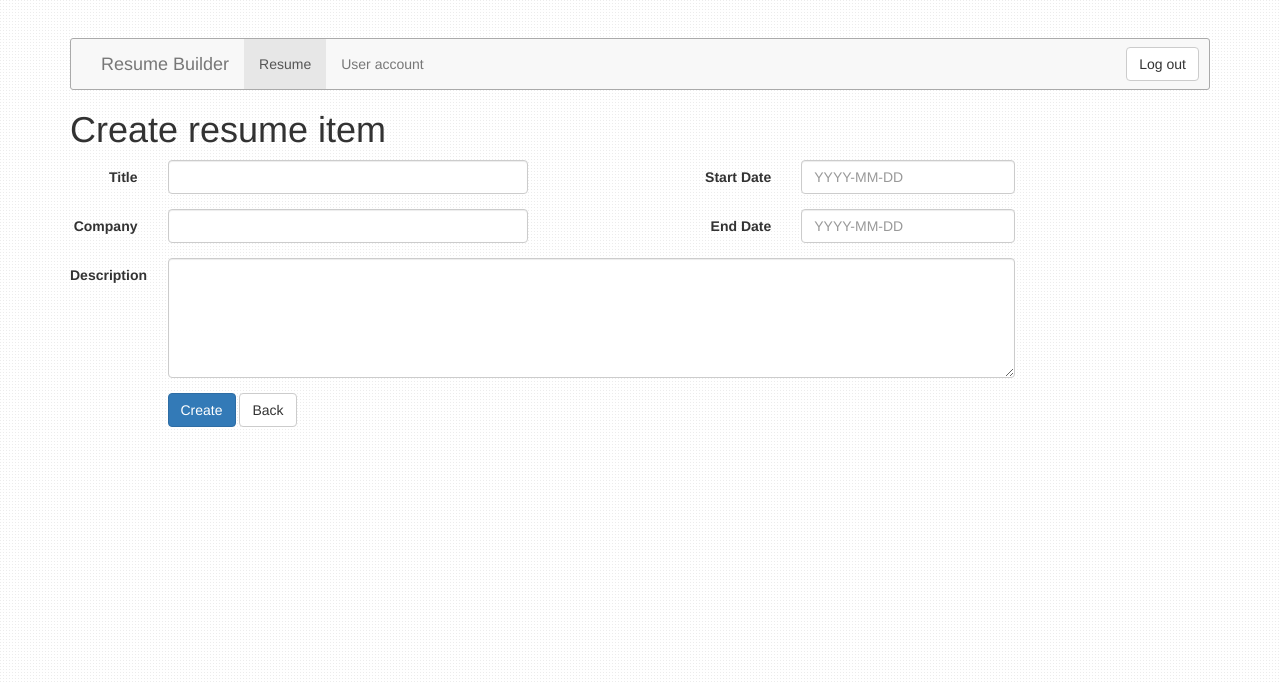
After one commit to toyg/django-resume-builder, a Django app: page /resume/item/create/ in a window 1280 px wide. The commit adds this page. Shown: the top 682 px of the page. Run offline with Django 3.2, Linux system fonts and the light colour scheme; the visitor is signed in with stand-in values (Sample User, id 1); some libraries are stand-ins or nearby versions.

Commit message:
Resume item creation and deletion

```diff
--- /dev/null
+++ b/apps/resume/forms.py
@@ -0,0 +1,13 @@
+from django import forms
+
+from models import ResumeItem
+
+
+class ResumeItemForm(forms.ModelForm):
+    """
+    A form for creating and editing resume items. Note that 'user' is not
+    included: it is always set to the requesting user.
+    """
+    class Meta:
+        model = ResumeItem
+        fields = ['title', 'company', 'start_date', 'end_date', 'description']
--- a/apps/resume/templates/resume/resume.html
+++ b/apps/resume/templates/resume/resume.html
@@ -64,10 +64,10 @@ Template for viewing a resume.
         <h4>{{ resume_item.company }}</h4>
         <h4>{{ resume_item.start_date | date:"M Y"}} - {% if resume_item.end_date %}{{ resume_item.end_date | date:"M Y"}}{% else %}Present{% endif %}</h4>
         {% if resume_item.description %}<p>{{ resume_item.description }}</p>{% endif %}
-        <a class="btn btn-primary">Edit</a>
+        <a class="btn btn-primary" href="/resume/item/edit/{{ resume_item.id }}/">Edit</a>
       </section>
     {% endfor %}
 
-    <a class="btn btn-success">Add New Item</a>
+    <a class="btn btn-success" href="/resume/item/create/">Add New Item</a>
   </div>
 {% endblock %}
--- /dev/null
+++ b/apps/resume/templates/resume/resume_item_base.html
@@ -0,0 +1,106 @@
+{% extends "base_logged_in.html" %}
+
+{% comment %}
+Base form template for creating and editing resume items.
+{% endcomment %}
+
+{% block styles %}
+  {{ block.super }}
+
+  <style>
+    textarea#inputDescription {
+      height: 120px;
+    }
+  </style>
+{% endblock %}
+
+{% block content %}
+  <h1>{% block resume_item_header_text %}{% endblock %}</h1>
+
+  <form class="form-horizontal" action="" method="post">
+    {% csrf_token %}
+
+    <div class="row">
+      <div class="col-sm-6">
+        {{ form.title.errors }}
+        <div class="form-group">
+          <label for="inputTitle" class="col-sm-2 control-label">Title</label>
+          <div class="col-sm-8">
+            <input type="text" name="title" id="inputTitle"
+                   required maxlength="127"
+                   class="form-control" aria-label="Title"
+                   {% if form.title.value %}value="{{ form.title.value }}"{% endif %}>
+          </div>
+        </div>
+        {{ form.company.errors }}
+        <div class="form-group">
+          <label for="inputCompany" class="col-sm-2 control-label">Company</label>
+          <div class="col-sm-8">
+            <input type="text" name="company" id="inputCompany"
+                   required maxlength="127"
+                   class="form-control" aria-label="Company"
+                   {% if form.company.value %}value="{{ form.company.value }}"{% endif %}>
+          </div>
+        </div>
+      </div>
+      <div class="col-sm-6">
+        {{ form.start_date.errors }}
+        <div class="form-group">
+          <label for="inputStartDate" class="col-sm-3 control-label">Start Date</label>
+          <div class="col-sm-5">
+            <input type="text" name="start_date" id="inputStartDate"
+                   required placeholder="YYYY-MM-DD"
+                   class="form-control" aria-label="Start Date"
+                   {% if form.start_date.value %}value="{{ form.start_date.value.isoformat }}"{% endif %}>
+          </div>
+        </div>
+      </div>
+      <div class="col-sm-6">
+        {{ form.end_date.errors }}
+        <div class="form-group">
+          <label for="inputEndDate" class="col-sm-3 control-label">End Date</label>
+          <div class="col-sm-5">
+            <input type="text" name="end_date" id="inputEndDate"
+                   placeholder="YYYY-MM-DD"
+                   class="form-control" aria-label="End Date"
+                   {% if form.end_date.value %}value="{{ form.end_date.value.isoformat }}"{% endif %}>
+          </div>
+        </div>
+      </div>
+    </div>
+
+    <div class="row">
+      <div class="col-sm-12">
+        {{ form.description.errors }}
+        <div class="form-group">
+          <label for="inputDescription" class="col-sm-1 control-label">Description</label>
+          <div class="col-sm-9">
+            <textarea type="text" name="description" id="inputDescription"
+                      maxlength="2047"
+                      class="form-control" aria-label="Description"
+            >{% if form.description.value %}{{ form.description.value }}{% endif %}</textarea>
+          </div>
+        </div>
+      </div>
+    </div>
+
+    <div class="row">
+      <div class="col-sm-12">
+        {% if message %}
+          <p class="text-success">{{ message }}</p>
+        {% endif %}
+
+        <div class="form-group">
+          <div class="col-sm-offset-1 col-sm-9 submit-col">
+            <button type="submit" class="btn btn-primary">
+              {% block resume_item_submit_button_text %}{% endblock %}
+            </button>
+            <a class="btn btn-default" href="/resume/">Back</a>
+
+            {% block resume_item_additional_buttons %}{% endblock %}
+          </div>
+        </div>
+      </div>
+    </div>
+  </form>
+{% endblock %}
--- /dev/null
+++ b/apps/resume/templates/resume/resume_item_create.html
@@ -0,0 +1,9 @@
+{% extends "resume/resume_item_base.html" %}
+
+{% comment %}
+Template for editing a resume item.
+{% endcomment %}
+
+{% block resume_item_header_text %}Create resume item{% endblock %}
+
+{% block resume_item_submit_button_text %}Create{% endblock %}
--- a/apps/resume/views.py
+++ b/apps/resume/views.py
@@ -1,6 +1,8 @@
 from django.contrib.auth.decorators import login_required
-from django.shortcuts import render
+from django.http import Http404
+from django.shortcuts import render, redirect
 
+from .forms import ResumeItemForm
 from .models import ResumeItem
 
 
@@ -16,3 +18,56 @@ def resume_view(request):
     return render(request, 'resume/resume.html', {
         'resume_items': resume_items
     })
+
+
+@login_required
+def resume_item_create_view(request):
+    """
+    Handle a request to create a new resume item.
+    """
+    if request.method == 'POST':
+        form = ResumeItemForm(request.POST)
+        if form.is_valid():
+            new_resume_item = form.save(commit=False)
+            new_resume_item.user = request.user
+            new_resume_item.save()
+
+            return redirect(resume_item_edit_view, new_resume_item.id)
+    else:
+        form = ResumeItemForm()
+
+    return render(request, 'resume/resume_item_create.html', {'form': form})
+
+
+@login_required
+def resume_item_edit_view(request, resume_item_id):
+    """
+    Handle a request to edit a resume item.
+
+    :param resume_item_id: The database ID of the ResumeItem to edit.
+    """
+    try:
+        resume_item = ResumeItem.objects\
+            .filter(user=request.user)\
+            .get(id=resume_item_id)
+    except ResumeItem.DoesNotExist:
+        raise Http404
+
+    template_dict = {}
+
+    if request.method == 'POST':
+        if 'delete' in request.POST:
+            resume_item.delete()
+            return redirect(resume_view)
+
+        form = ResumeItemForm(request.POST, instance=resume_item)
+        if form.is_valid():
+            form.save()
+            form = ResumeItemForm(instance=resume_item)
+            template_dict['message'] = 'Resume item updated'
+    else:
+        form = ResumeItemForm(instance=resume_item)
+
+    template_dict['form'] = form
+
+    return render(request, 'resume/resume_item_edit.html', template_dict)
--- a/apps/resumebuilder/urls.py
+++ b/apps/resumebuilder/urls.py
@@ -30,6 +30,10 @@ urlpatterns = [
     url(r'^$', RedirectView.as_view(pattern_name='resume')),
 
     url(r'^resume/$', resume_views.resume_view, name='resume'),
+    url(r'^resume/item/edit/(\d+)/$', resume_views.resume_item_edit_view,
+        name='resume-item-edit'),
+    url(r'^resume/item/create/$', resume_views.resume_item_create_view,
+        name='resume-item-create'),
 
     url(r'^user/$', user_views.account_edit_view, name='account-edit'),
 ]
```
Also changed, not shown: apps/resume/templates/resume/resume_item_edit.html (added, +25 -0 lines).
